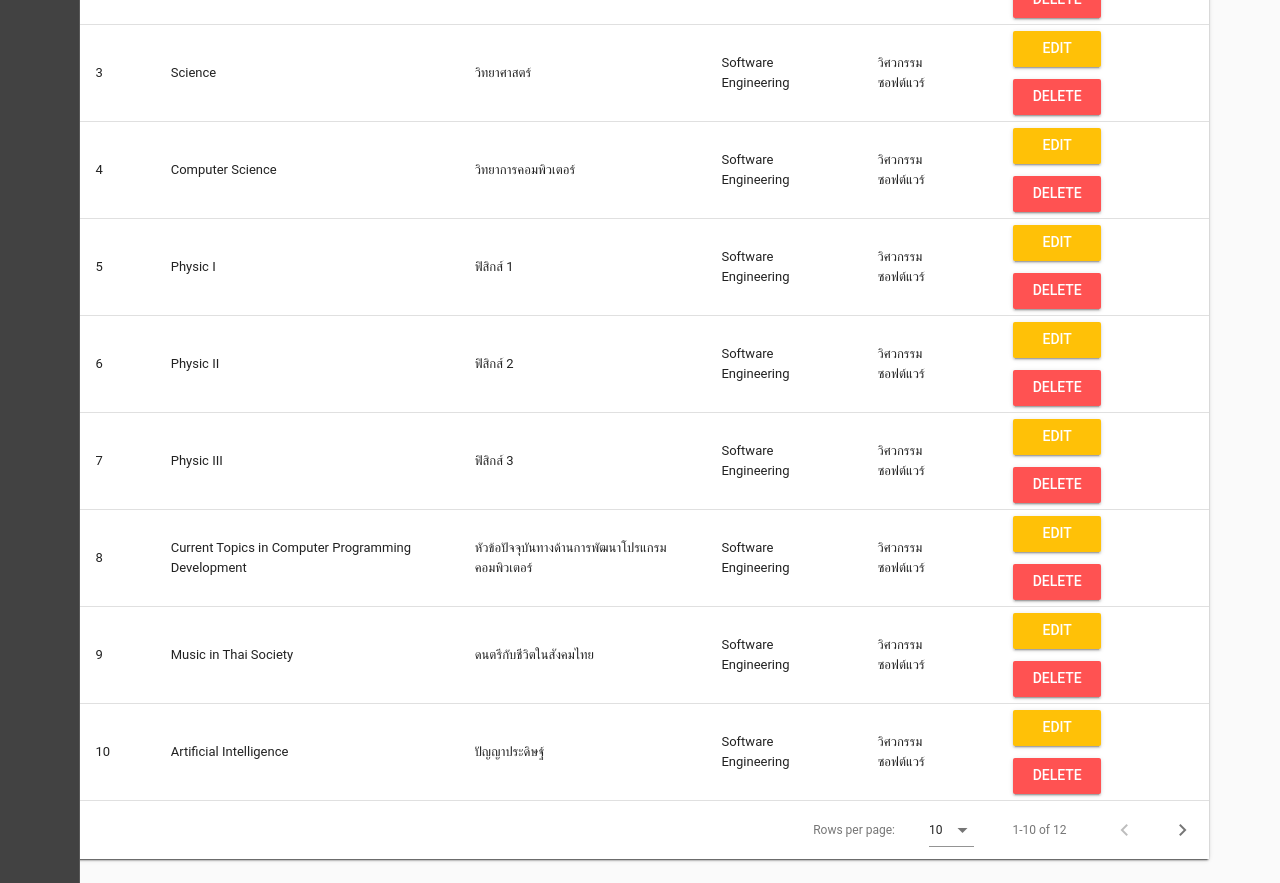
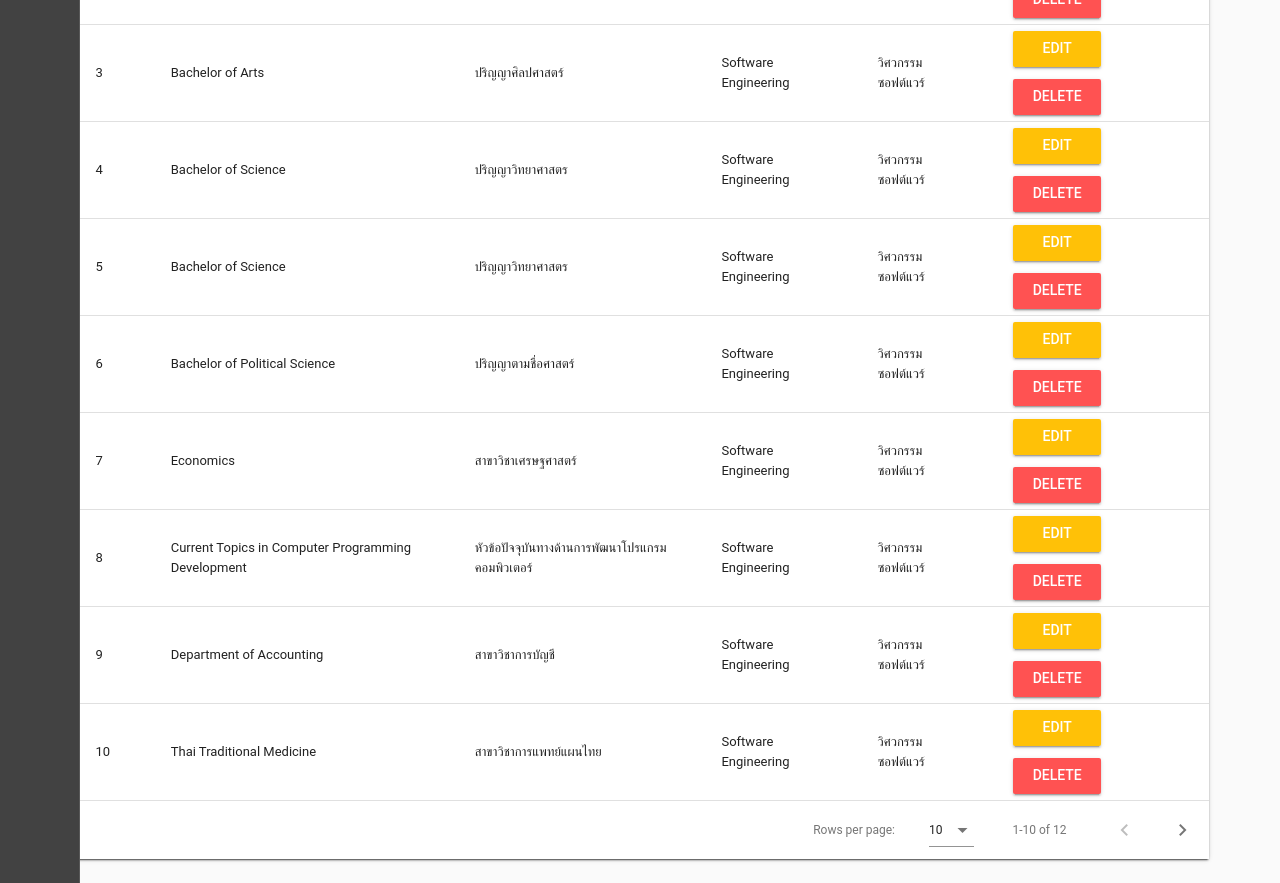
Before and after one commit to chaosnerd/Course, a Vue app in the folder frontend/: page /#/ in a window 1280 px wide. Shown: the part 920-1803 px from the top of the page. Built offline with nearby package versions, Linux system fonts and the light colour scheme; a small style sheet from the web is missing.

Commit message:
Add detail about course

```diff
--- a/frontend/src/components/HelloWorld.vue
+++ b/frontend/src/components/HelloWorld.vue
@@ -171,58 +171,101 @@
           {
             value: false,
             id: 1,
-            name_en: 'Computer',
-            name_th: 'คอมพิวเตอร์',
+            name_en: 'Bachelor of Arts',
+            name_th: 'ปริญญาศิลปศาสตร์',
             major_en: 'Software Engineering',
-            major_th: 'วิศวกรรมซอฟต์แวร์'
+            major_th: 'วิศวกรรมซอฟต์แวร์',
+            faculty: 'คณะวิศวกรรมศาสตร์',
+            degree_lv: 'ปริญญาตรี',
+            degree_name_en: 'Bachelor of Arts',
+            degree_name_th: 'ศิลปศาสตรบัณฑิต',
+            degree_short_en: 'B.A.',
+            degree_short_th: 'ศศ.บ.'
           },
            {
             value: false,
             id: 2,
-            name_en: 'Math',
-            name_th: 'คณิตศาสตร์',
+            name_en: 'Bachelor of Arts',
+            name_th: 'ปริญญาศิลปศาสตร์',
             major_en: 'Software Engineering',
-            major_th: 'วิศวกรรมซอฟต์แวร์'
+            major_th: 'วิศวกรรมซอฟต์แวร์',
+            faculty: 'คณะวิศวกรรมศาสตร์',
+            degree_lv: 'ปริญญาโท',
+            degree_name_en: 'Master of Arts',
+            degree_name_th: 'ศิลปศาสตรมหาบัณฑิต',
+            degree_short_en: 'M.A.',
+            degree_short_th: 'ศศ.ม.'
+
           },
            {
             value: false,
             id: 3,
-            name_en: 'Science',
-            name_th: 'วิทยาศาสตร์',
+            name_en: 'Bachelor of Arts',
+            name_th: 'ปริญญาศิลปศาสตร์',
             major_en: 'Software Engineering',
-            major_th: 'วิศวกรรมซอฟต์แวร์'
+            major_th: 'วิศวกรรมซอฟต์แวร์',
+            faculty: 'คณะวิศวกรรมศาสตร์',
+            degree_lv: 'ปริญญาตรี',
+            degree_name_en: 'Doctor of Arts',
+            degree_name_th: 'ศิลปศาสตรดุษฎีบัณฑิต',
+            degree_short_en: 'D.A.',
+            degree_short_th: 'ศศ.ด.'
           },
            {
             value: false,
             id: 4,
-            name_en: 'Computer Science',
-            name_th: 'วิทยาการคอมพิวเตอร์',
+            name_en: 'Bachelor of Science',
+            name_th: 'ปริญญาวิทยาศาสตร',
             major_en: 'Software Engineering',
-            major_th: 'วิศวกรรมซอฟต์แวร์'
+            major_th: 'วิศวกรรมซอฟต์แวร์',
+            faculty: 'คณะวิศวกรรมศาสตร์',
+            degree_lv: 'ปริญญาตรี',
+            degree_name_en: 'Bachelor of Science',
+            degree_name_th: 'วิทยาศาสตรบัณฑิต',
+            degree_short_en: 'B.S.,B.Sc.',
+            degree_short_th: 'วท.บ.'
           },
            {
             value: false,
             id: 5,
-            name_en: 'Physic I',
-            name_th: 'ฟิสิกส์ 1',
+            name_en: 'Bachelor of Science',
+            name_th: 'ปริญญาวิทยาศาสตร',
             major_en: 'Software Engineering',
-            major_th: 'วิศวกรรมซอฟต์แวร์'
+            major_th: 'วิศวกรรมซอฟต์แวร์',
+            faculty: 'คณะวิศวกรรมศาสตร์',
+            degree_lv: 'ปริญญาโท',
+            degree_name_en: 'Master of Science ',
+            degree_name_th: 'วิทยาศาสตรมหาบัณฑิต',
+            degree_short_en: 'B.A.',
+            degree_short_th: 'ศศ.บ'
           },
            {
             value: false,
             id: 6,
-            name_en: 'Physic II',
-            name_th: 'ฟิสิกส์ 2',
+            name_en: 'Bachelor of Political Science',
+            name_th: 'ปริญญาตามชื่อศาสตร์',
             major_en: 'Software Engineering',
-            major_th: 'วิศวกรรมซอฟต์แวร์'
+            major_th: 'วิศวกรรมซอฟต์แวร์',
+            faculty: 'คณะวิศวกรรมศาสตร์',
+            degree_lv: 'ปริญญาตรี',
+            degree_name_en: 'Bachelor of Political Science',
+            degree_name_th: 'รัฐศาสตรบัณฑิต',
+            degree_short_en: 'B.Pol.Sc.',
+            degree_short_th: 'ร.บ.'
           },
            {
             value: false,
             id: 7,
-            name_en: 'Physic III',
-            name_th: 'ฟิสิกส์ 3',
+            name_en: 'Economics',
+            name_th: 'สาขาวิชาเศรษฐศาสตร์ ',
             major_en: 'Software Engineering',
-            major_th: 'วิศวกรรมซอฟต์แวร์'
+            major_th: 'วิศวกรรมซอฟต์แวร์',
+            faculty: 'คณะวิศวกรรมศาสตร์',
+            degree_lv: 'ปริญญาตรี',
+            degree_name_en: 'Doctor of Economics',
+            degree_name_th: 'เศรษฐศาสตรดุษฎีบัณฑิต',
+            degree_short_en: 'D.Econ.',
+            degree_short_th: 'ศ.ด.'
           },
            {
             value: false,
@@ -230,23 +273,41 @@
             name_en: 'Current Topics in Computer Programming Development',
             name_th: 'หัวข้อปัจจุบันทางด้านการพัฒนาโปรแกรมคอมพิวเตอร์',
             major_en: 'Software Engineering',
-            major_th: 'วิศวกรรมซอฟต์แวร์'
+            major_th: 'วิศวกรรมซอฟต์แวร์',
+            faculty: 'คณะวิศวกรรมศาสตร์',
+            degree_lv: 'ปริญญาตรี',
+            degree_name_en: 'Bachelor of Arts',
+            degree_name_th: 'ศิลปศาสตรบัณฑิต',
+            degree_short_en: 'B.A.',
+            degree_short_th: 'ศศ.บ'
           },
            {
             value: false,
             id: 9,
-            name_en: 'Music in Thai Society',
-            name_th: 'ดนตรีกับชีวิตในสังคมไทย',
+            name_en: 'Department of Accounting',
+            name_th: 'สาขาวิชาการบัญชี',
             major_en: 'Software Engineering',
-            major_th: 'วิศวกรรมซอฟต์แวร์'
+            major_th: 'วิศวกรรมซอฟต์แวร์',
+            faculty: 'คณะวิศวกรรมศาสตร์',
+            degree_lv: 'ปริญญาตรี',
+            degree_name_en: 'Bachelor of Accountancy',
+            degree_name_th: 'บัญชีบัณฑิต',
+            degree_short_en: 'B.Acc.',
+            degree_short_th: 'บช.บ.'
           },
            {
             value: false,
             id: 10,
-            name_en: 'Artificial Intelligence',
-            name_th: 'ปัญญาประดิษฐ์',
+            name_en: 'Thai Traditional Medicine',
+            name_th: 'สาขาวิชาการแพทย์แผนไทย',
             major_en: 'Software Engineering',
-            major_th: 'วิศวกรรมซอฟต์แวร์'
+            major_th: 'วิศวกรรมซอฟต์แวร์',
+            faculty: 'คณะวิศวกรรมศาสตร์',
+            degree_lv: 'ปริญญาเอก',
+            degree_name_en: 'Doctor of Thai Traditional Medicine',
+            degree_name_th: 'การแพทย์แผนไทยดุษฎีบัณฑิต',
+            degree_short_en: 'D.TM.',
+            degree_short_th: 'พท.ด.'
           },
            {
             value: false,
@@ -254,15 +315,27 @@
             name_en: 'Software Verification and Validation',
             name_th: 'การทวนสอบและตรวจสอบซอฟต์แวร์',
             major_en: 'Software Engineering',
-            major_th: 'วิศวกรรมซอฟต์แวร์'
+            major_th: 'วิศวกรรมซอฟต์แวร์',
+            faculty: 'คณะวิศวกรรมศาสตร์',
+            degree_lv: 'ปริญญาตรี',
+            degree_name_en: 'Bachelor of Arts',
+            degree_name_th: 'ศิลปศาสตรบัณฑิต',
+            degree_short_en: 'B.A.',
+            degree_short_th: 'ศศ.บ'
           },
            {
             value: false,
             id: 12,
-            name_en: 'Ethic and Law for Software Engineering',
-            name_th: 'จริยธรรมและกฎหมายสำหรับวิศวกรรมซอฟต์แวร์',
+            name_en: 'Chinese Medicine',
+            name_th: 'สาขาวิชาการแพทย์แผนจีน',
             major_en: 'Software Engineering',
-            major_th: 'วิศวกรรมซอฟต์แวร์'
+            major_th: 'วิศวกรรมซอฟต์แวร์',
+            faculty: 'คณะวิศวกรรมศาสตร์',
+            degree_lv: 'ปริญญาตรี',
+            degree_name_en: 'Master of Traditional Chinese Medicine',
+            degree_name_th: 'การแพทย์แผนจีนมหาบัณฑิต ',
+            degree_short_en: 'M.CM.',
+            degree_short_th: 'พจ.ม'
           },
         ],
         items: [
```
